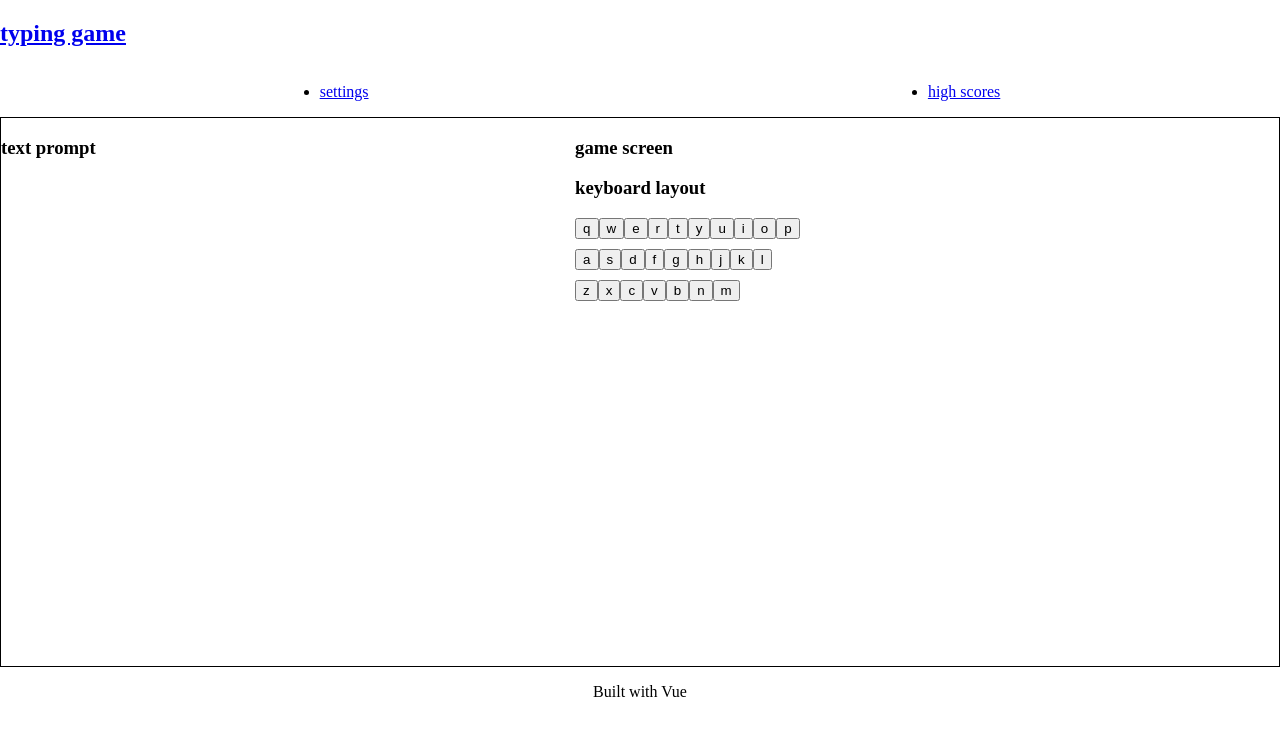
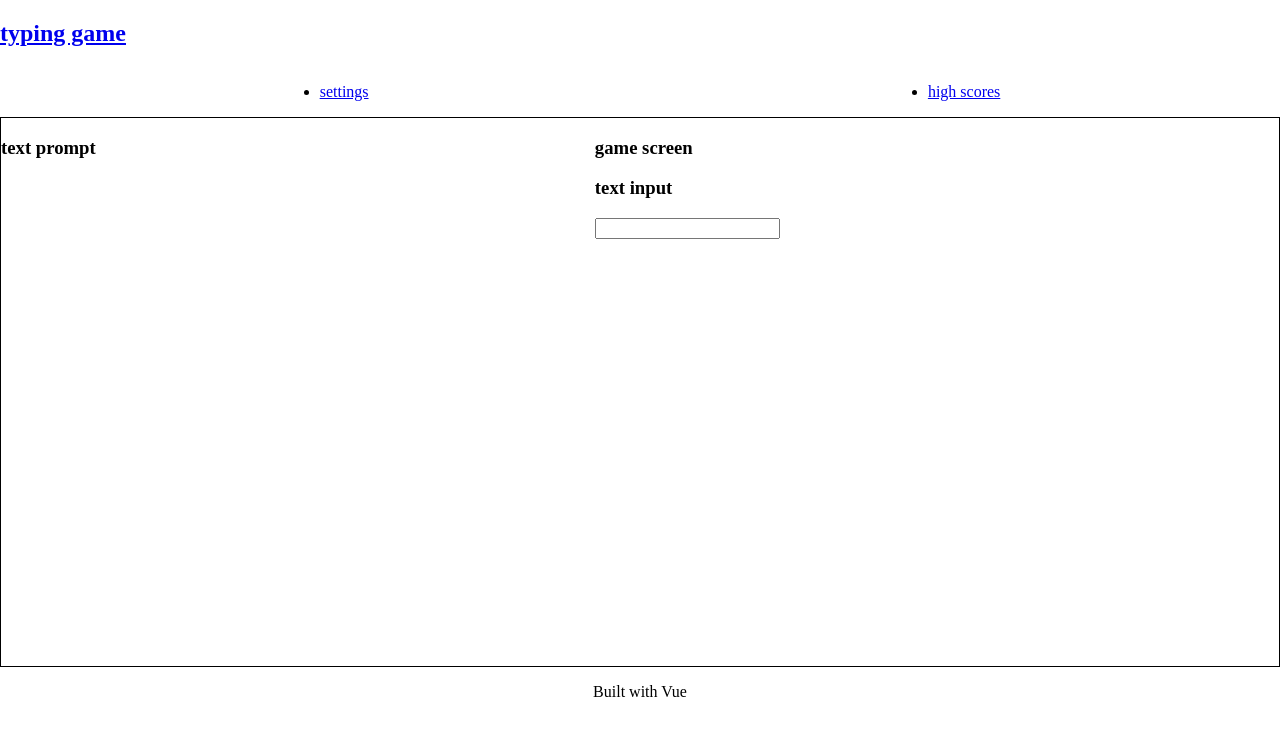
Before and after one commit to p-adams/typing-game, a Vue app: page /#/ in a window 1280 px wide. Shown: the top 736 px of the page. Built offline with nearby package versions, Linux system fonts and the light colour scheme.

Commit message:
change keyboard to text input

```diff
--- a/src/App.vue
+++ b/src/App.vue
@@ -1,8 +1,4 @@
-<script setup>
-import TextPrompt from "./components/TextPrompt.vue";
-import GameScreen from "./components/GameScreen.vue";
-import KeyboardLayout from "./components/KeyboardLayout.vue";
-</script>
+<script setup></script>
 
 <template>
   <div class="app">
--- a/src/components/KeyboardLayout.vue
+++ /dev/null
@@ -1,66 +0,0 @@
-<script setup></script>
-<template>
-  <article class="keyboard-layout-wrapper">
-    <section>
-      <h3>keyboard layout</h3>
-      <div class="keyboard-wrapper">
-        <div class="keyboard-row top">
-          <button>q</button>
-          <button>w</button>
-          <button>e</button>
-          <button>r</button>
-          <button>t</button>
-          <button>y</button>
-          <button>u</button>
-          <button>i</button>
-          <button>o</button>
-          <button>p</button>
-        </div>
-        <div class="keyboard-row middle">
-          <button>a</button>
-          <button>s</button>
-          <button>d</button>
-          <button>f</button>
-          <button>g</button>
-          <button>h</button>
-          <button>j</button>
-          <button>k</button>
-          <button>l</button>
-        </div>
-        <div class="keyboard-row bottom">
-          <button>z</button>
-          <button>x</button>
-          <button>c</button>
-          <button>v</button>
-          <button>b</button>
-          <button>n</button>
-          <button>m</button>
-        </div>
-      </div>
-    </section>
-  </article>
-</template>
-<style scoped>
-.keyboard-wrapper {
-  display: grid;
-  grid-template-areas:
-    "top"
-    "middle"
-    "bottom";
-  gap: 10px;
-}
-
-.keyboard-row {
-  display: flex;
-}
-
-.keyboard-row.top {
-  grid-area: top;
-}
-.keyboard-row.middle {
-  grid-area: middle;
-}
-.keyboard-row.bottom {
-  grid-area: bottom;
-}
-</style>
--- /dev/null
+++ b/src/components/TextInput.vue
@@ -0,0 +1,35 @@
+<script setup></script>
+<template>
+  <article class="text-input-wrapper">
+    <section>
+      <h3>text input</h3>
+      <div class="input-wrapper">
+        <input />
+      </div>
+    </section>
+  </article>
+</template>
+<style scoped>
+.keyboard-wrapper {
+  display: grid;
+  grid-template-areas:
+    "top"
+    "middle"
+    "bottom";
+  gap: 10px;
+}
+
+.keyboard-row {
+  display: flex;
+}
+
+.keyboard-row.top {
+  grid-area: top;
+}
+.keyboard-row.middle {
+  grid-area: middle;
+}
+.keyboard-row.bottom {
+  grid-area: bottom;
+}
+</style>
--- a/src/route/views/HomeView.vue
+++ b/src/route/views/HomeView.vue
@@ -1,13 +1,13 @@
 <script setup>
 import TextPrompt from "../../components/TextPrompt.vue";
 import GameScreen from "../../components/GameScreen.vue";
-import KeyboardLayout from "../../components/KeyboardLayout.vue";
+import TextInput from "../../components/TextInput.vue";
 </script>
 <template>
   <article class="home-wrapper">
     <article class="game-wrapper">
       <GameScreen />
-      <KeyboardLayout />
+      <TextInput />
     </article>
     <aside class="text-prompt-wrapper">
       <TextPrompt />
```
